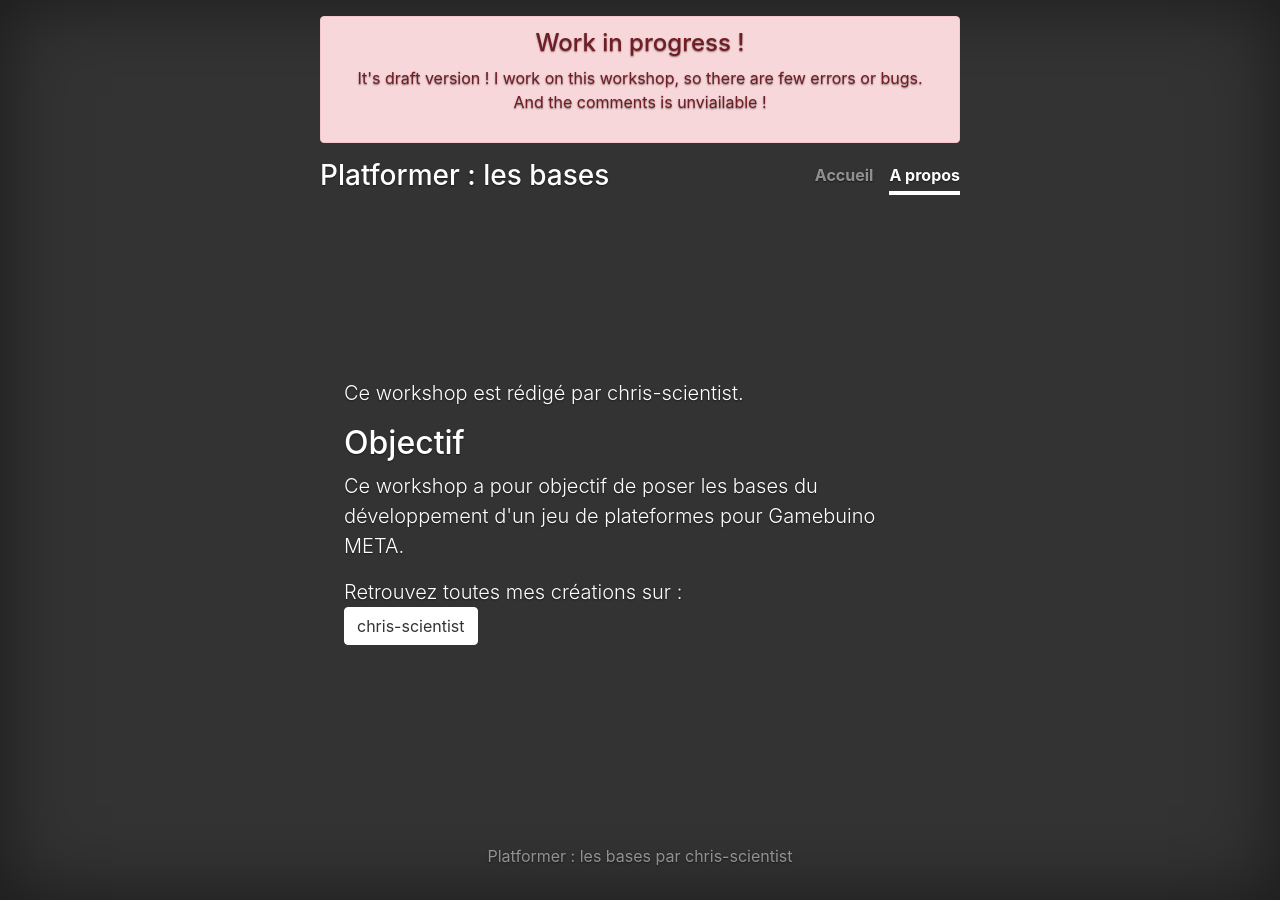
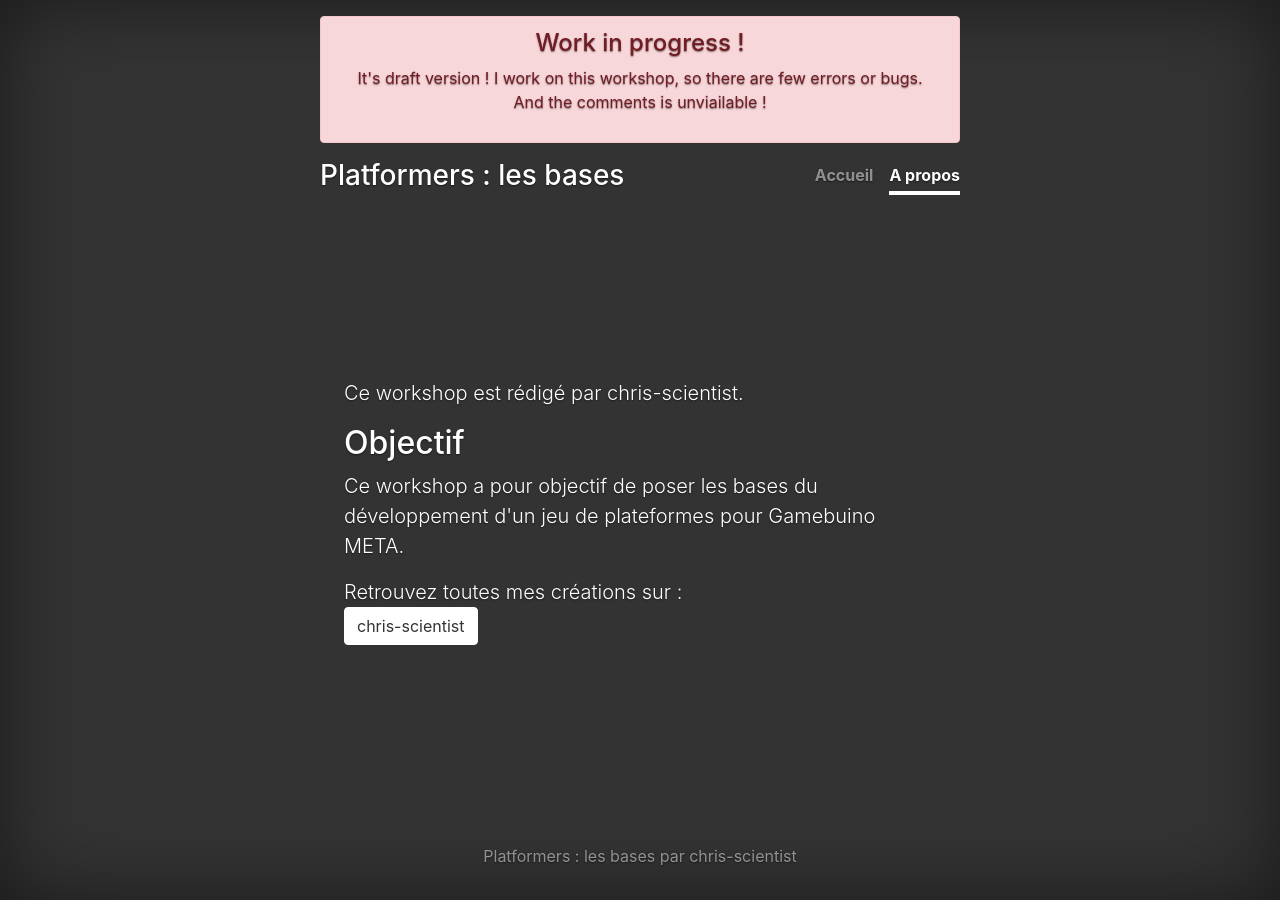
Before and after one commit to chris-scientist/gb-platformer-ws-01, a Jekyll site: the page built from docs/about.md, in a window 1280 px wide. Built offline with Jekyll 4.4.1, drawn with Linux system fonts in a browser that asks for light colours.

Commit message:
Update nom site

```diff
--- a/docs/_config.yml
+++ b/docs/_config.yml
@@ -1,5 +1,5 @@
 
-title: "Platformer : les bases"
+title: "Platformers : les bases"
 description: >-
   Premier workshop sur les platformer, ce dernier aborde les bases du jeu.
   Ce workshop est réalisé pour la console Gamebuino META.
```
